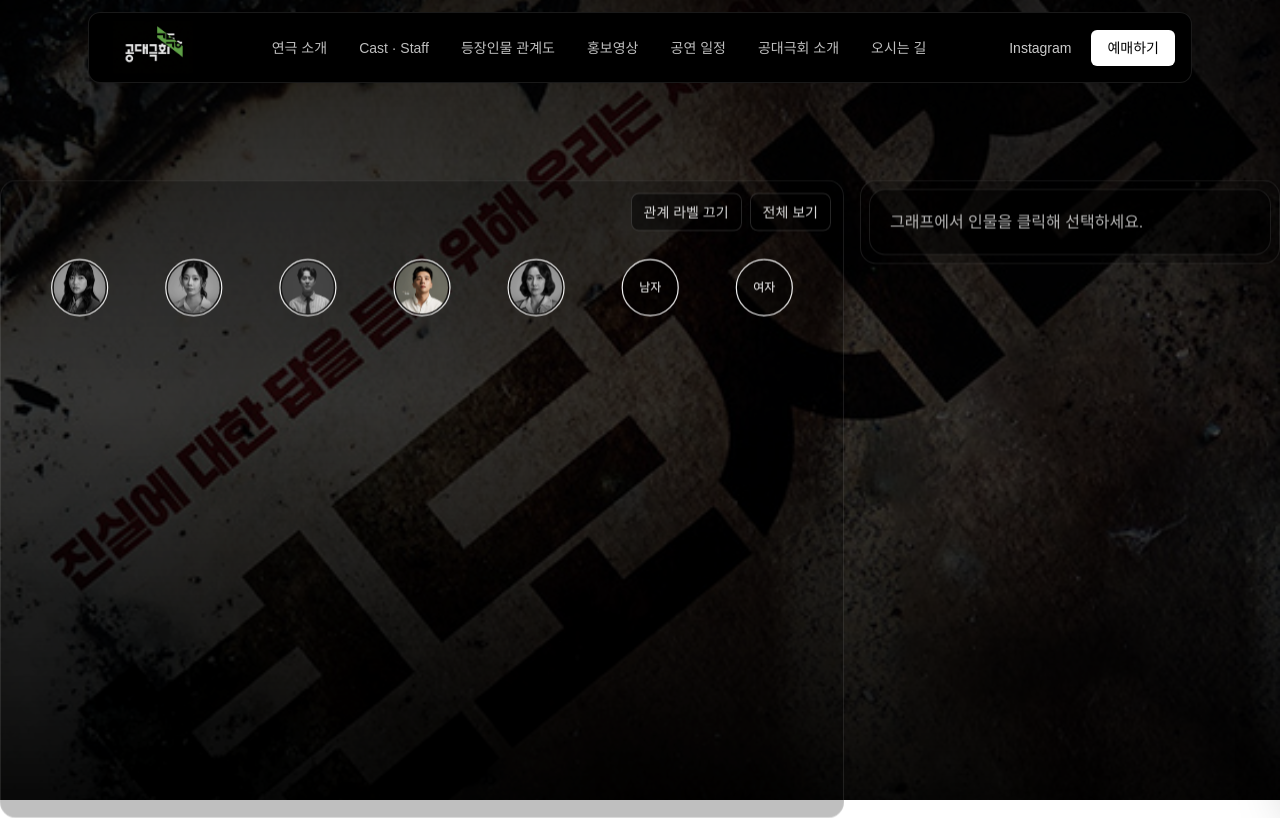
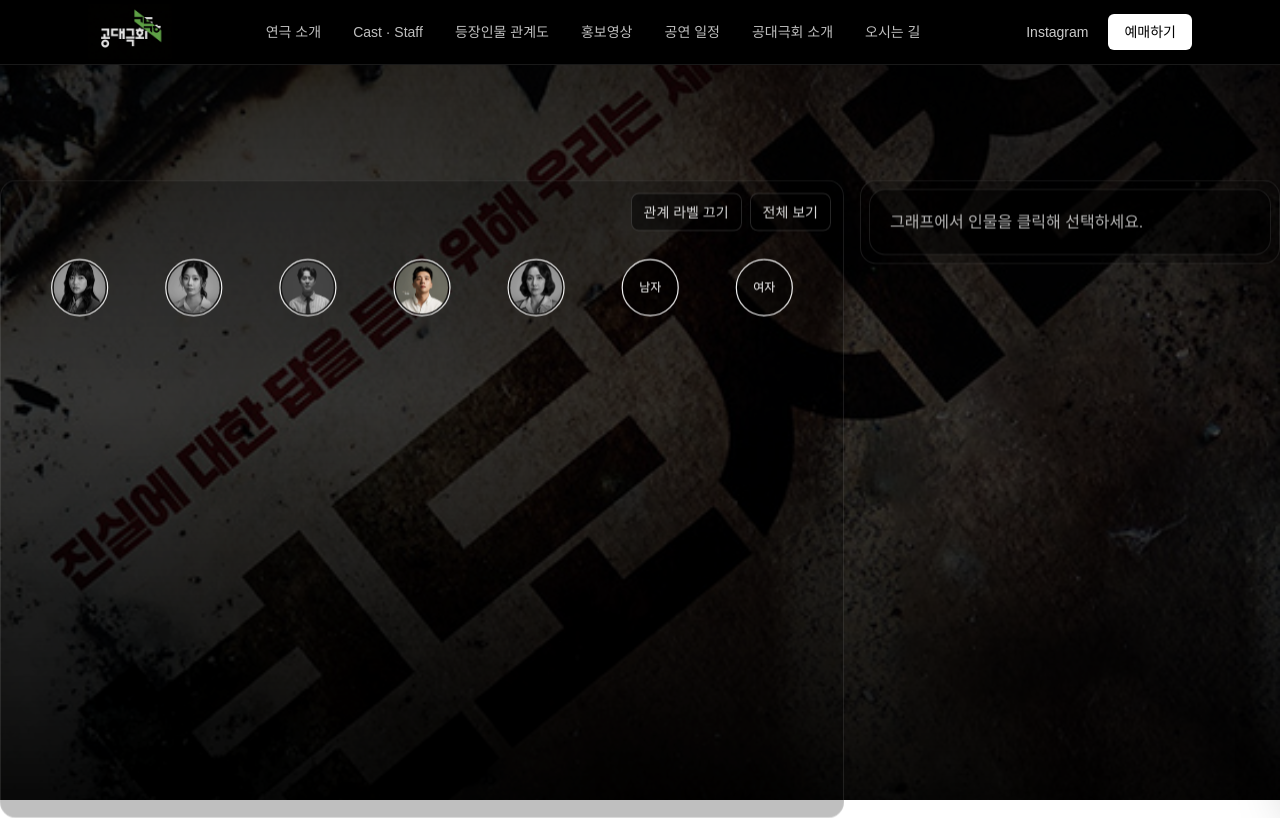
Before and after one commit to Qu2stion/gdgh_88th_performance_demo, a Next.js app: page /relations in a window 1280 px wide. Built offline with nearby package versions, Linux system fonts and the light colour scheme.

Commit message:
navbar updated

```diff
--- a/app/relations/_data/relations.ts
+++ b/app/relations/_data/relations.ts
@@ -12,14 +12,26 @@ export const CHARACTERS: CharacterNode[] = [
     monologueUrl: "https://www.youtube.com/embed/85NtvAH20YA",
     kind: "main",
   },
-  { id: "jeongbae", label: "정배", role: "편집장", img: withBasePath("/cast/jeongbae.jpg"), kind: "main" },
-  { id: "seungwook", label: "승욱", role: "변호사", img: withBasePath("/cast/seungwook.jpg"), kind: "main" },
-  { id: "dongyeol", label: "돈결", role: "검사", img: withBasePath("/cast/donkyeol.jpg"), kind: "main" },
-  { id: "wondal", label: "원달", role: "판사", img: withBasePath("/cast/wondal.jpg"), kind: "main" },
+  { id: "jeongbae", label: "정배", role: "편집장", img: withBasePath("/cast/jeongbae.jpg"), kind: "main",
+    monologueUrl: "https://youtu.be/zyrjsaeA8zs?si=raCO-zUhzYRhJw1H"
+  },
+  { id: "seungwook", label: "승욱", role: "변호사", img: withBasePath("/cast/seungwook.jpg"), kind: "main",
+    monologueUrl: "https://youtu.be/tgAEJZH7QPs?si=9C-FfrqErY-YL7tL"
+  },
+  { id: "dongyeol", label: "돈결", role: "검사", img: withBasePath("/cast/donkyeol.jpg"), kind: "main",
+    monologueUrl: "https://youtu.be/K6UPetn7ZHs?si=klpOZ4vR6McfCN8d"
+  },
+  { id: "wondal", label: "원달", role: "판사", img: withBasePath("/cast/wondal.jpg"), kind: "main",
+    monologueUrl: "https://youtu.be/fE9EadYytWo?si=CHp9nFrP3uWR4KET"
+  },
 
   // extra (관계도 정렬 제외)
-  { id: "man", label: "남자", role: "목소리", kind: "extra" },
-  { id: "woman", label: "여자", role: "목소리", kind: "extra" },
+  { id: "man", label: "남자", role: "목소리", kind: "extra",
+    monologueUrl: "https://youtu.be/0_vBuSGR4jQ?si=rG8HWyfdL3lgI5ye"
+  },
+  { id: "woman", label: "여자", role: "목소리", kind: "extra",
+    monologueUrl: "https://youtu.be/MLdQeImpPFI?si=qYbIXDZxhy1SOhTd"
+  },
 ];
 
 function courtLabelFromType(type?: "ally" | "conflict" | "court" | "pressure") {
--- a/components/Navbar.tsx
+++ b/components/Navbar.tsx
@@ -159,8 +159,7 @@ export default function Navbar() {
     return () => window.removeEventListener("keydown", onKeyDown);
   }, [mobileOpen]);
 
-  const headerTransform =
-    !isMobile && hidden ? "-translate-y-full" : "translate-y-0";
+  const headerTransform = !isMobile && hidden ? "-translate-y-full" : "translate-y-0";
 
   return (
     <header
@@ -171,12 +170,9 @@ export default function Navbar() {
       ].join(" ")}
     >
       {/* =========================
-          Mobile Topbar (Apple 스타일)
-          - 여백 0
-          - 투명도 0 (검은 단색)
-          - 로고 좌측 작게, 우측에 예매 아이콘 + 메뉴
+          Mobile Topbar
           ========================= */}
-      <div className="md:hidden h-12 bg-black">
+      <div className="md:hidden h-12 bg-black border-b border-white/10">
         <div className="h-full px-3 flex items-center justify-between">
           <Link href="/" className="flex items-center gap-2">
             <Image
@@ -213,18 +209,18 @@ export default function Navbar() {
       </div>
 
       {/* =========================
-          Desktop Navbar
+          Desktop Navbar (상단 여백/박스 제거: 풀폭 바 형태)
           ========================= */}
-      <div className="hidden md:block">
+      <div className="hidden md:block bg-black border-b border-white/10">
         <div className="mx-auto max-w-6xl px-6">
-          <div className="mt-3 flex items-center justify-between rounded-xl border border-white/10 bg-black px-4 py-1">
+          <div className="h-16 flex items-center justify-between">
             {/* 로고 클릭하면 홈으로 */}
-            <Link href="/" className="flex items-center rounded-md bg-black/90 px-2 py-1">
+            <Link href="/" className="flex items-center">
               <Image
                 src={withBasePath("/images/gdgh_logo_dark.png")}
                 alt="공대극회 로고"
-                width={80}
-                height={40}
+                width={84}
+                height={42}
                 className="opacity-90"
                 priority
               />
@@ -233,7 +229,11 @@ export default function Navbar() {
             {/* 가운데 메뉴: 내부 페이지 */}
             <nav className="flex items-center gap-8 text-sm text-white/75">
               {menuLinks.map((l) => (
-                <Link key={l.href} href={l.href} className="hover:text-white transition">
+                <Link
+                  key={l.href}
+                  href={l.href}
+                  className="hover:text-white transition whitespace-nowrap"
+                >
                   {l.label}
                 </Link>
               ))}
```
